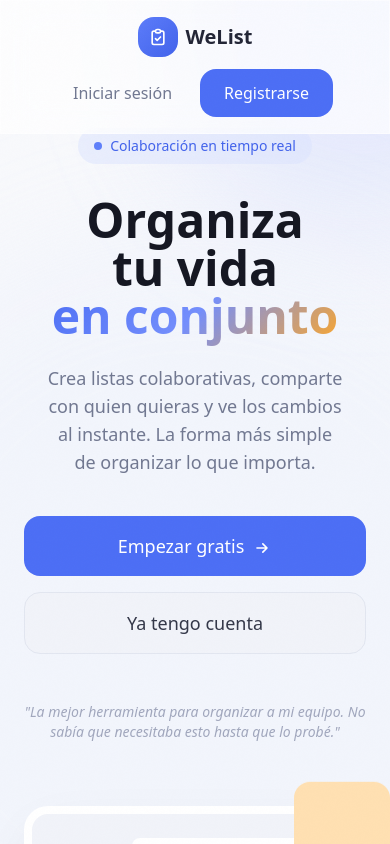
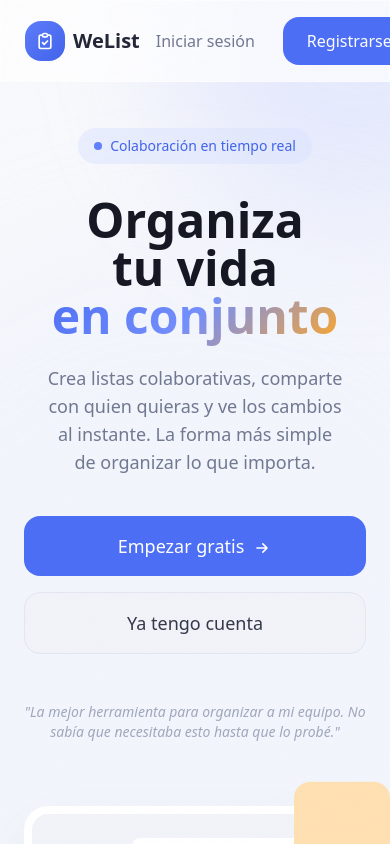
Before and after one commit to djpino82/WeList, a React (Vite) app in the folder client/: page / in a window 390 px wide. Shown: the top 844 px of the page. Built offline with nearby package versions, Linux system fonts and the light colour scheme; no server answers; a web font is replaced by a local one.

Commit message:
fix: centrato el inicio de sesión en móvil

```diff
--- a/client/src/pages/LandingPage.jsx
+++ b/client/src/pages/LandingPage.jsx
@@ -8,7 +8,7 @@
 
       {/* Navbar */}
       <nav className="fixed top-0 left-0 right-0 z-40 glass">
-        <div className="container mx-auto px-6 py-4 flex flex-col items-center gap-3 sm:flex-row sm:justify-between">
+        <div className="container mx-auto px-6 py-4 flex justify-between items-center">
           <Link to="/" className="flex items-center gap-2">
             <div className="w-10 h-10 bg-gradient-to-br from-brand-500 to-brand-700 rounded-2xl flex items-center justify-center">
               <svg
```
